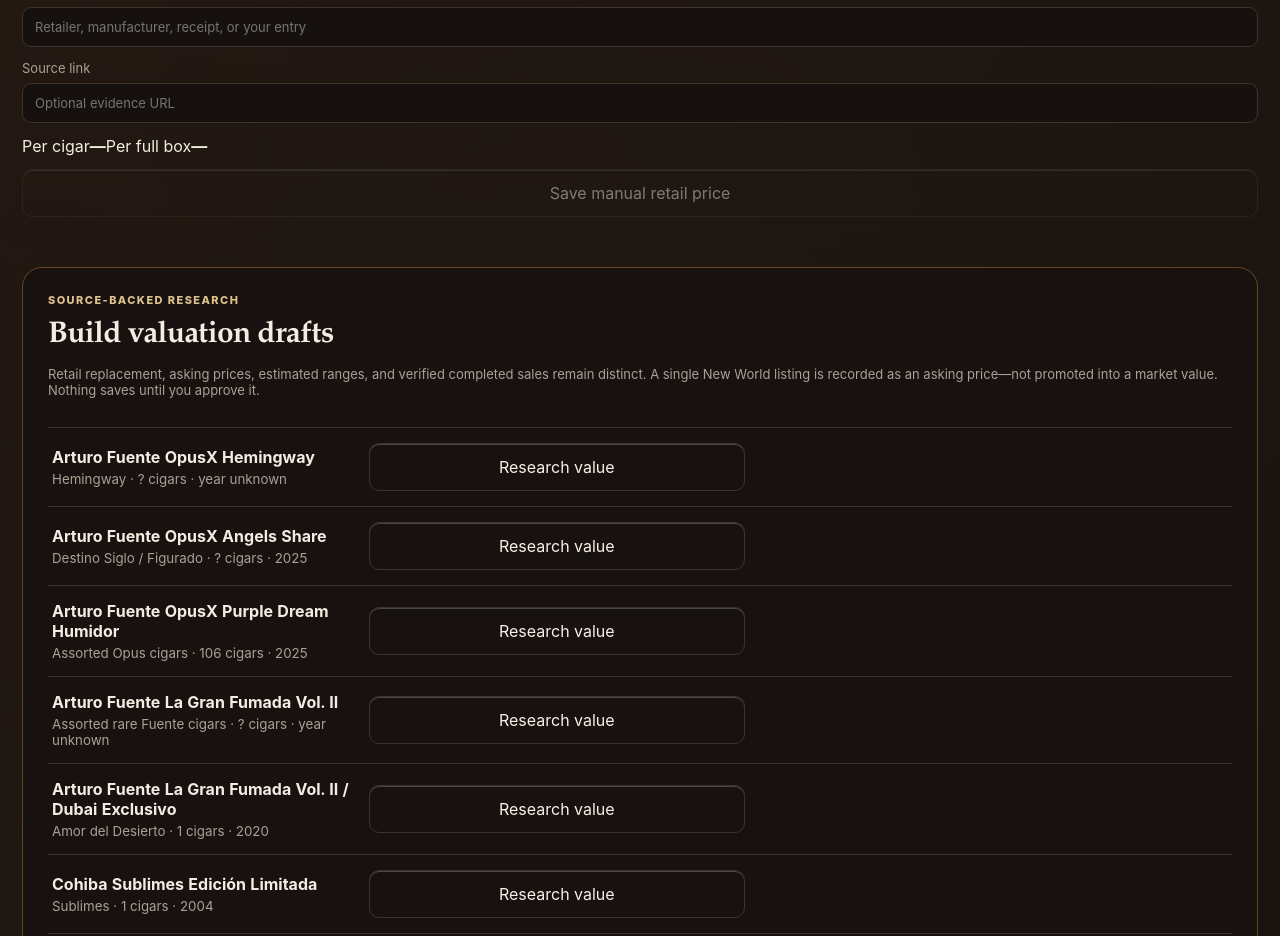
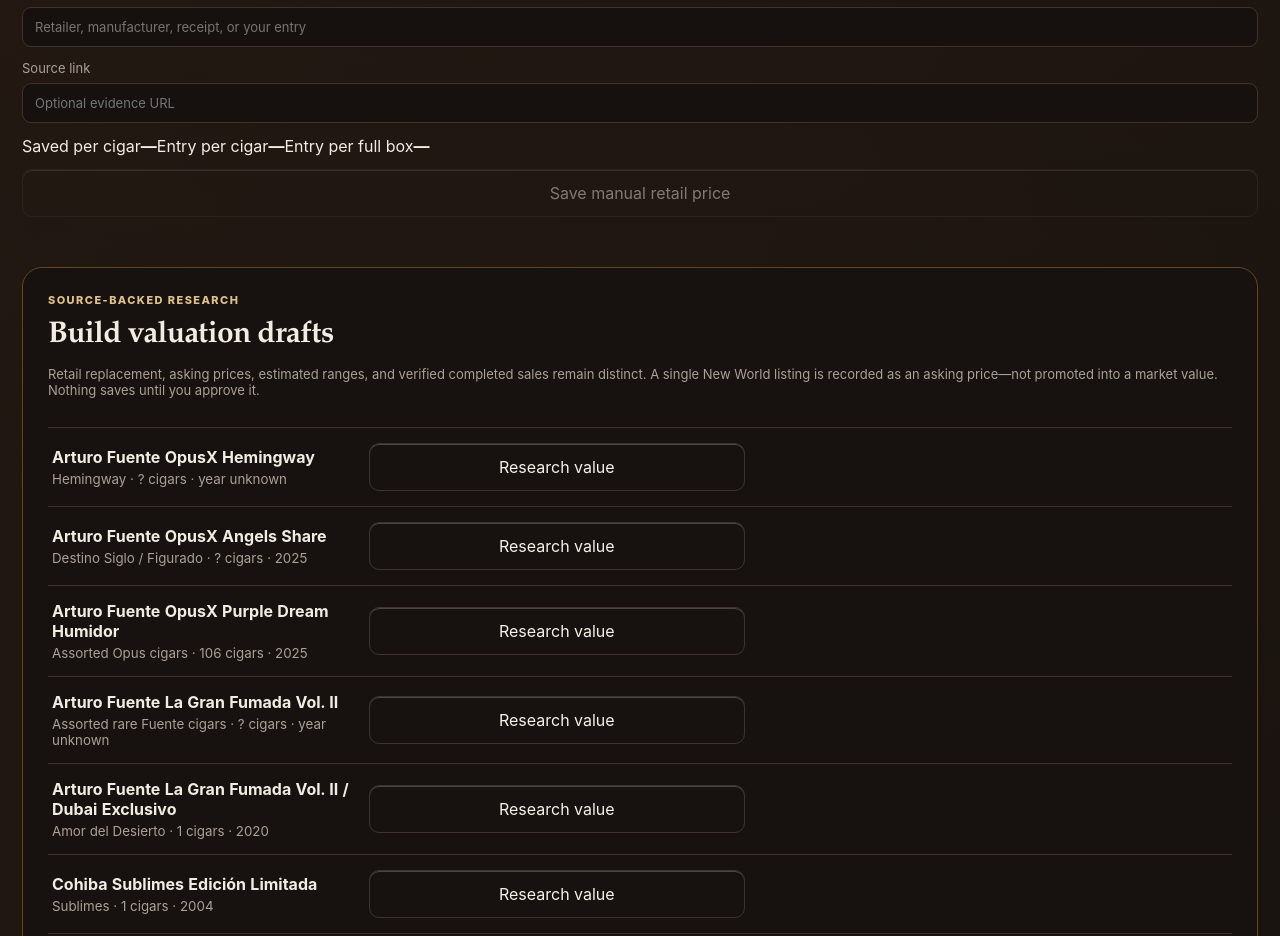
Before and after one commit to vbribow/CIgar-Vault, a Next.js app in the folder app-build/: page /valuations in a window 1280 px wide. Shown: the part 1920-2856 px from the top of the page. Built offline with nearby package versions, Linux system fonts and the light colour scheme; no server answers.

Commit message:
Keep saved retail values visible

```diff
--- a/app-build/components/retail-pricing-controls.tsx
+++ b/app-build/components/retail-pricing-controls.tsx
@@ -1,18 +1,22 @@
 "use client";
 
+import { useRouter } from "next/navigation";
 import { FormEvent, useMemo, useState } from "react";
 import type { DataMode } from "@/lib/config";
-import { normalizeManualRetailPrice } from "@/lib/retail-pricing";
+import { existingRetailPriceForBasis, normalizeManualRetailPrice } from "@/lib/retail-pricing";
 import type { InventoryItem } from "@/lib/types";
 
 const today = () => new Date().toISOString().slice(0, 10);
 const money = (value: number | undefined) => value === undefined ? "—" : value.toLocaleString("en-US", { style: "currency", currency: "USD" });
+const inputValue = (value: number | undefined) => value === undefined ? "" : String(Math.round(value * 100) / 100);
 
 export function RetailPricingControls({ items, mode, initialInventoryId }: { items: InventoryItem[]; mode: DataMode; initialInventoryId?: string }) {
-  const [inventoryId, setInventoryId] = useState(items.some(item => item.inventoryId === initialInventoryId) ? initialInventoryId! : items[0]?.inventoryId ?? "");
+  const router = useRouter();
+  const initialItem = items.find(item => item.inventoryId === initialInventoryId) ?? items[0];
+  const [inventoryId, setInventoryId] = useState(initialItem?.inventoryId ?? "");
   const [basis, setBasis] = useState<"Per cigar" | "Full box">("Per cigar");
-  const [price, setPrice] = useState("");
-  const [sticksPerBox, setSticksPerBox] = useState("");
+  const [price, setPrice] = useState(inputValue(existingRetailPriceForBasis(initialItem, "Per cigar")));
+  const [sticksPerBox, setSticksPerBox] = useState(initialItem?.sticksPerBox ? String(initialItem.sticksPerBox) : "");
   const [source, setSource] = useState("");
   const [sourceUrl, setSourceUrl] = useState("");
   const [writeKey, setWriteKey] = useState("");
@@ -66,8 +70,9 @@ export function RetailPricingControls({ items, mode, initialInventoryId }: { ite
       });
       const result = await response.json();
       if (!response.ok) throw new Error(result.error || "Manual price save failed");
-      setMessage(`Saved ${money(values.unitPrice)} per cigar${values.boxPrice === undefined ? "" : ` · ${money(values.boxPrice)} per box`}. Refreshing…`);
-      window.setTimeout(() => window.location.reload(), 700);
+      setPrice(inputValue(basis === "Per cigar" ? values.unitPrice : values.boxPrice));
+      setMessage(`Saved ${money(values.unitPrice)} per cigar${values.boxPrice === undefined ? "" : ` · ${money(values.boxPrice)} per box`}. The saved value remains visible here.`);
+      router.refresh();
     } catch (error) {
       setMessage(error instanceof Error ? error.message : "Manual price save failed");
     } finally {
@@ -81,14 +86,14 @@ export function RetailPricingControls({ items, mode, initialInventoryId }: { ite
       <button className="button" type="button" disabled={mode === "mock" || busy !== "" || (mode === "smartsheet" && !writeKey)} onClick={autofill}>{busy === "autofill" ? "Applying…" : "Apply known retail prices"}</button>
     </div>
     <form className="recordForm" onSubmit={saveManual}>
-      <label><span>Cigar</span><select value={inventoryId} onChange={event => { const item = items.find(value => value.inventoryId === event.target.value); setInventoryId(event.target.value); setSticksPerBox(item?.sticksPerBox ? String(item.sticksPerBox) : ""); }} required>{items.map(item => <option value={item.inventoryId} key={item.inventoryId}>{item.brand} · {item.line} · {item.vitola}{item.vintage ? ` · ${item.vintage}` : ""}</option>)}</select></label>
-      <label><span>Price basis</span><select value={basis} onChange={event => setBasis(event.target.value as "Per cigar" | "Full box")}><option>Per cigar</option><option>Full box</option></select></label>
+      <label><span>Cigar</span><select value={inventoryId} onChange={event => { const item = items.find(value => value.inventoryId === event.target.value); setInventoryId(event.target.value); setSticksPerBox(item?.sticksPerBox ? String(item.sticksPerBox) : ""); setPrice(inputValue(existingRetailPriceForBasis(item, basis))); setMessage(""); }} required>{items.map(item => <option value={item.inventoryId} key={item.inventoryId}>{item.brand} · {item.line} · {item.vitola}{item.vintage ? ` · ${item.vintage}` : ""}</option>)}</select></label>
+      <label><span>Price basis</span><select value={basis} onChange={event => { const nextBasis = event.target.value as "Per cigar" | "Full box"; setBasis(nextBasis); setPrice(inputValue(existingRetailPriceForBasis(selected, nextBasis))); setMessage(""); }}><option>Per cigar</option><option>Full box</option></select></label>
       <label><span>{basis === "Per cigar" ? "Retail price per cigar" : "Retail price for full box"}</span><input value={price} onChange={event => setPrice(event.target.value)} type="number" min="0" step="0.01" required /></label>
       <label><span>Cigars per box</span><input value={sticksPerBox} onChange={event => setSticksPerBox(event.target.value)} type="number" min="1" step="1" required={basis === "Full box"} placeholder={selected?.sticksPerBox ? String(selected.sticksPerBox) : "Needed for box value"} /></label>
       <label><span>Source</span><input value={source} onChange={event => setSource(event.target.value)} placeholder="Retailer, manufacturer, receipt, or your entry" /></label>
       <label><span>Source link</span><input value={sourceUrl} onChange={event => setSourceUrl(event.target.value)} type="url" placeholder="Optional evidence URL" /></label>
       {mode === "smartsheet" && <label><span>Founder write key</span><input value={writeKey} onChange={event => setWriteKey(event.target.value)} type="password" required /></label>}
-      <div className="manualPricePreview"><span>Per cigar</span><strong>{money(normalized?.unitPrice)}</strong><span>Per full box</span><strong>{money(normalized?.boxPrice)}</strong></div>
+      <div className="manualPricePreview"><span>Saved per cigar</span><strong>{money(selected?.retailValue)}</strong><span>Entry per cigar</span><strong>{money(normalized?.unitPrice)}</strong><span>Entry per full box</span><strong>{money(normalized?.boxPrice)}</strong></div>
       <button className="button secondary" disabled={mode === "mock" || busy !== ""}>{busy === "manual" ? "Saving…" : "Save manual retail price"}</button>
     </form>
     {message && <output className="wideMessage">{message}</output>}
--- a/app-build/lib/retail-pricing.ts
+++ b/app-build/lib/retail-pricing.ts
@@ -17,6 +17,17 @@ export type KnownRetailPriceSuggestion = {
 export function retailBoxValue(item: Pick<InventoryItem, "retailValue" | "sticksPerBox">) {
   if (item.retailValue === undefined || item.sticksPerBox === undefined) return undefined;
   return item.retailValue * item.sticksPerBox;
+}
+
+export function existingRetailPriceForBasis(
+  item: Pick<InventoryItem, "retailValue" | "sticksPerBox"> | undefined,
+  basis: ManualRetailPriceInput["basis"],
+) {
+  if (item?.retailValue === undefined) return undefined;
+  if (basis === "Per cigar") return item.retailValue;
+  return item.sticksPerBox === undefined
+    ? undefined
+    : item.retailValue * item.sticksPerBox;
 }
 
 export function normalizeManualRetailPrice(input: ManualRetailPriceInput) {
```
Also changed, not shown: 1 other file (tests, documents, lock files or other folders).
